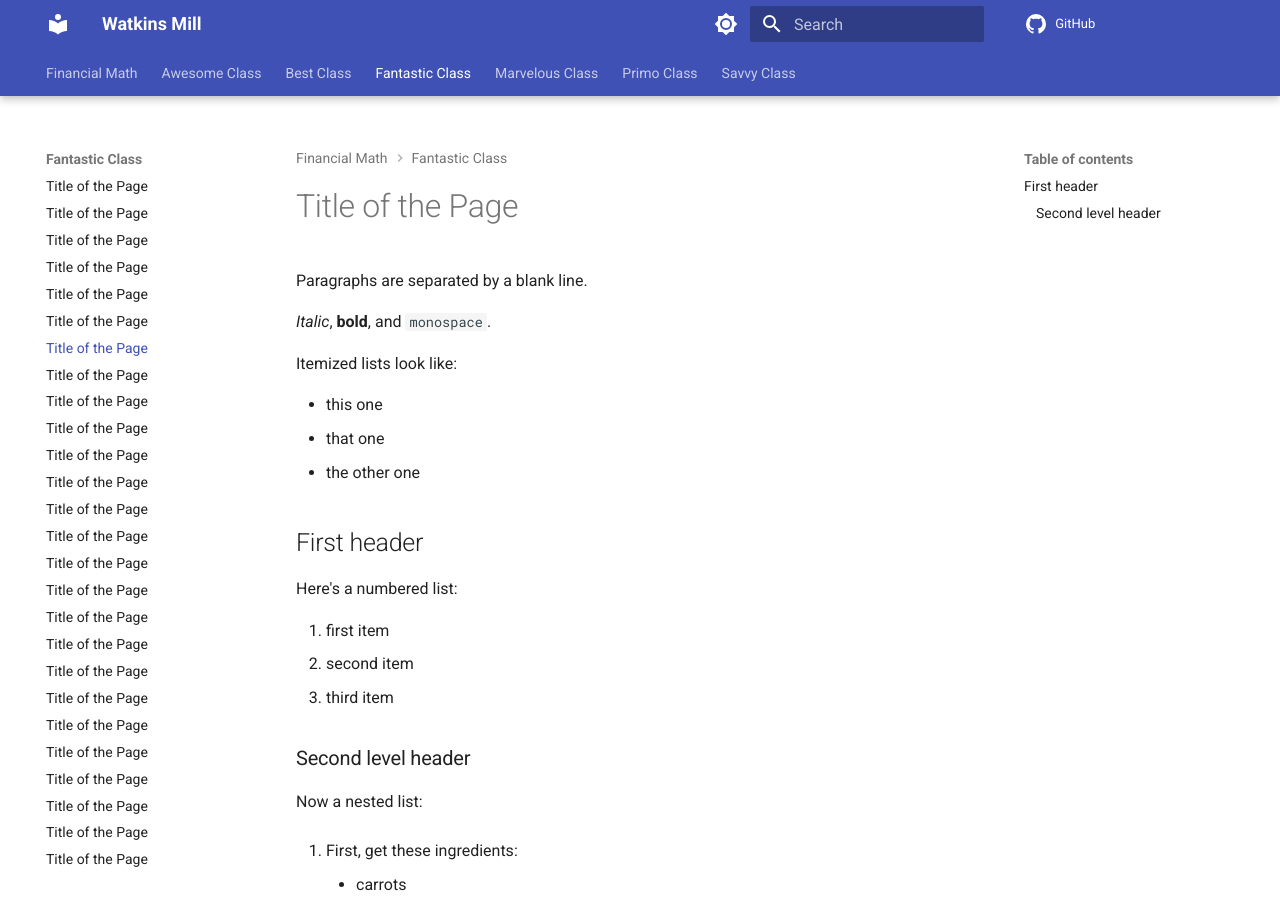
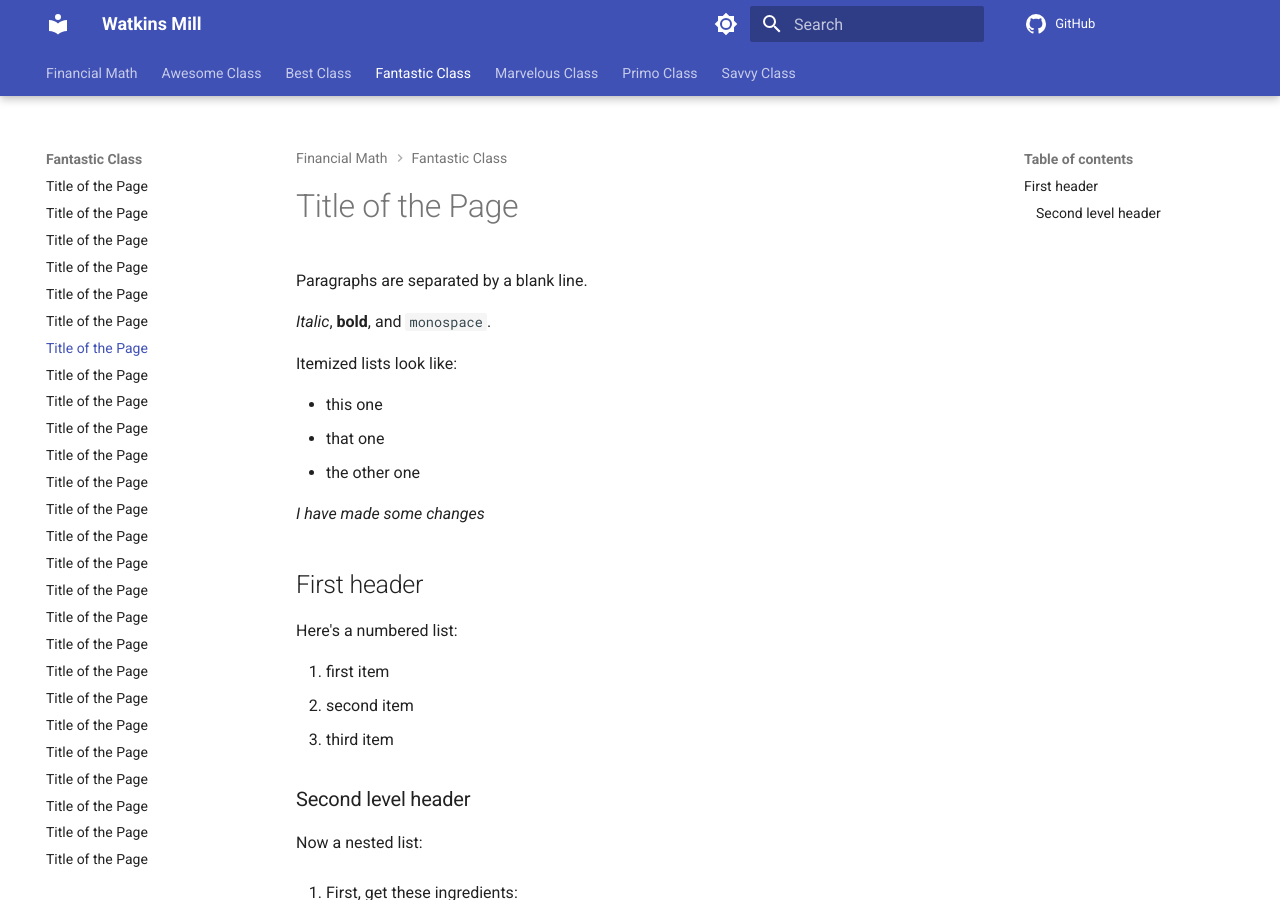
Before and after one commit to drjmarino/website, an MkDocs documentation site: the page built from docs/fantastic/human07.md, in a window 1280 px wide and 900 px high. Built offline with MkDocs 1.6.1 and Material for MkDocs 9.7.7, drawn with Linux system fonts in a browser that asks for light colours; comment, search, counter and statistics services are not loaded.

Commit message:
Update human07.md

```diff
--- a/docs/fantastic/human07.md
+++ b/docs/fantastic/human07.md
@@ -10,7 +10,7 @@ Itemized lists look like:
   * that one
   * the other one
 
-
+*I have made some changes*
 
 ## First header
 
```
